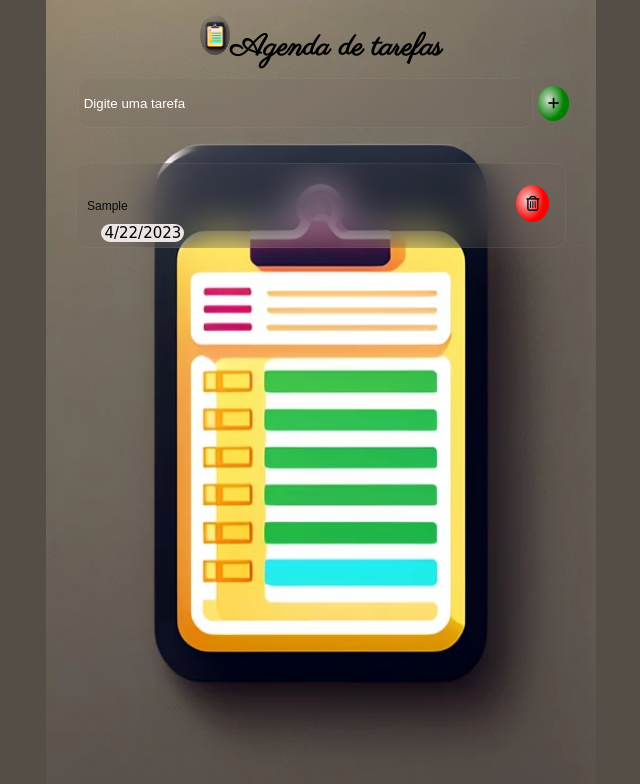
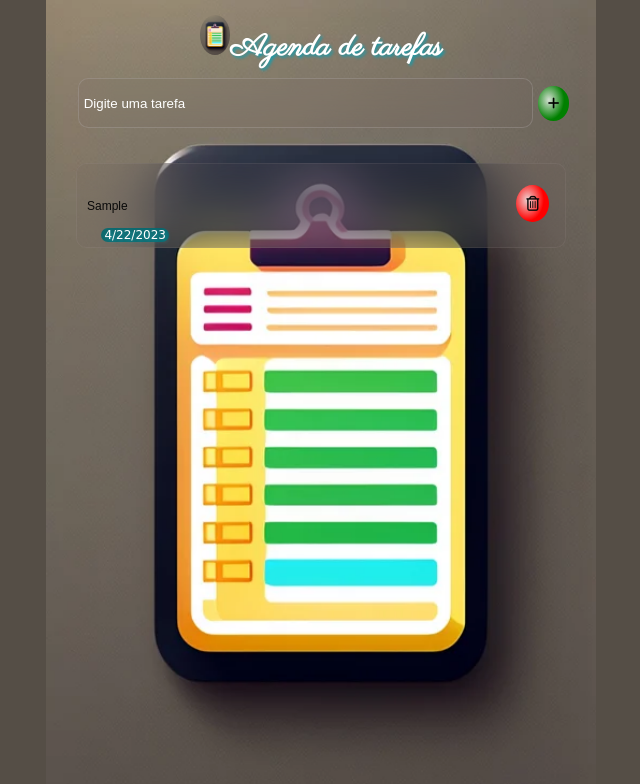
Before and after one commit to Tiagotgssantos/new-agenda, a plain HTML site: page index.html in a window 1280 px wide. Both pictures are taken after typing "Sample" into the empty fields and a click on the button 872 px from the left and 103 px from the top of the page. Shown: the whole page, without its empty margins (319-959 px from the left). Drawn offline with Linux system fonts and the light colour scheme; a web font is replaced by a local one.

Commit message:
atualização no blur

```diff
--- a/lista.css
+++ b/lista.css
@@ -18,6 +18,8 @@
 }
 body{
     background: rgb(85, 78, 70);
+
+
 }
 
 #container{
@@ -29,6 +31,7 @@ body{
     background-position: center;
     height: 100vh;
     top: 0;
+
 }
 
 #img-agenda {
@@ -43,7 +46,8 @@ h1 {
     position: relative;
     text-align: center;
     top: 15px;
-    color: #000;
+    color: #fff;
+    text-shadow: 2px 2px 3px #1e99a7;
     font-family: 'Parisienne', cursive;
     font-size: 30px;
 }
@@ -55,7 +59,7 @@ h1 {
     border-radius: 10px;
     border: none;
     margin: 0 5px;
-    border: 0.01px solid rgba(181, 176, 176, 0.1);
+    border: 0.01px solid rgba(181, 176, 176, 0.3);
     background-color: rgba(122, 98, 98, 0.1);
     /* cor de fundo com transparência */
     backdrop-filter: blur(15px);
@@ -100,14 +104,15 @@ li {
     justify-content: space-between;
     align-items:center;
     margin: 15px 0;
-    border: 0.01px solid rgba(181, 176, 176, 0.1);
+    border: 1px solid rgba(181, 176, 176, 0.1);
     background-color: rgba(122, 98, 98, 0.1);
     /* cor de fundo com transparência */
-    backdrop-filter: blur(20px);
+    backdrop-filter: blur(30px);
     /* desfoca o conteúdo por trás */
     height:85px;
     border-radius: 10px;
     color: #0a0a0a;
+
     overflow: hidden;
     font-family: 'Days One', sans-serif;
     font-size: 12px;
@@ -130,13 +135,14 @@ li {
 
 span {
     position: absolute;
-    color: #000;
-    font-size: 15px;
+    color: #fff;
+    text-shadow: 2px 2px 4px #1e99a7;
+    font-size: 12px;
     font-family: 'Nanum Pen Script', cursive;
-    background-color: #ede5e5;
+    background-color: rgba(6, 106, 113, 0.9);
     padding: 0 3px;
     border-radius: 10px;
-    top: 60%;
+    top: 65%;
     margin: 10px 0;
     left: 5%;
 
```
